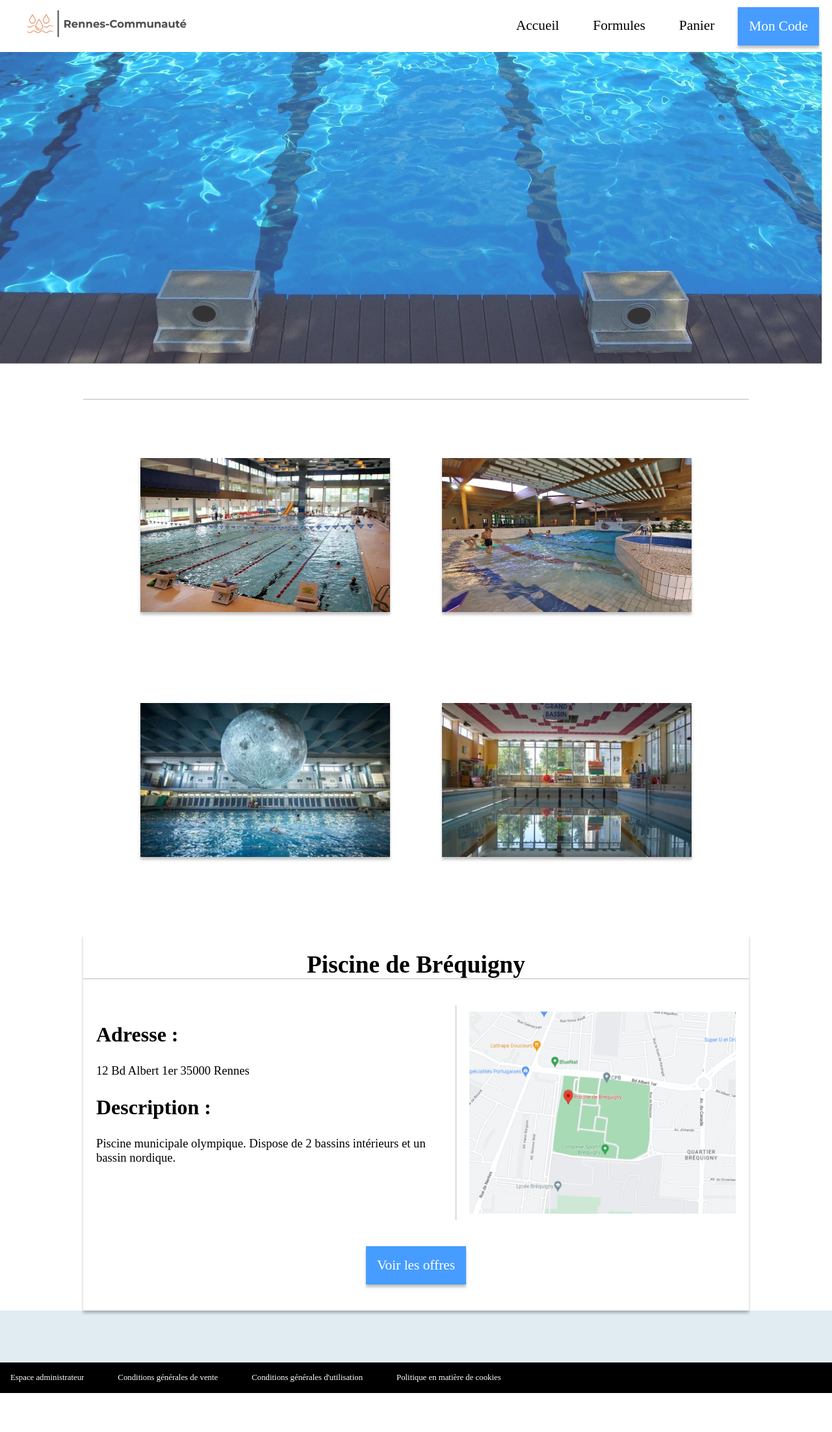
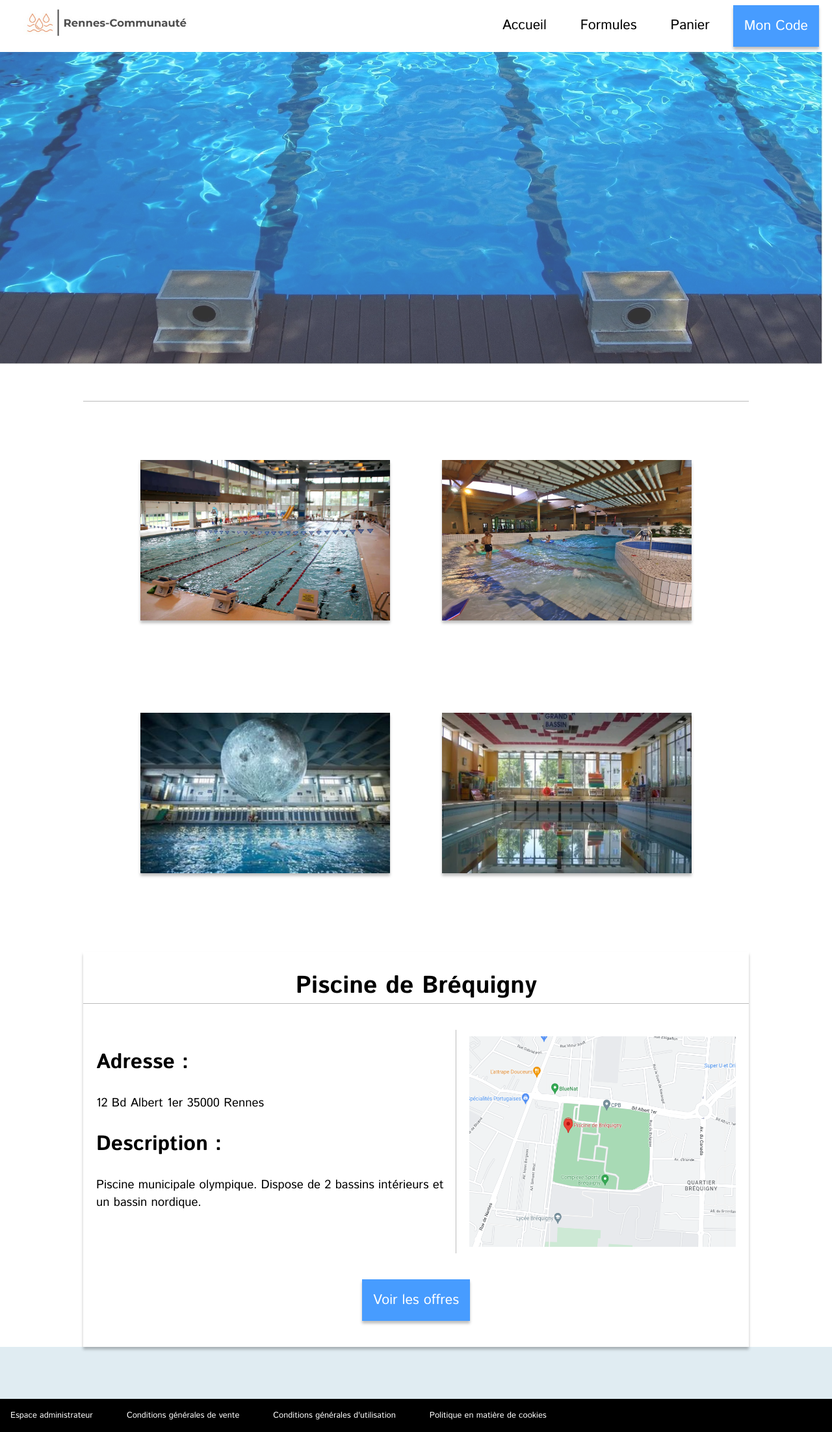
Before and after one commit to DroVz/SitePiscineRennes, a PHP site: page / in a window 1280 px wide. Shown: the whole page at 65% size. Before the commit the page ends 2144 px from the top, so only its background shows below. Run offline with PHP 8.4, Linux system fonts and the light colour scheme; data comes from the database, SQL or seed files in the repository.

Commit message:
Minor bug fixes

```diff
--- a/site/controllers/c_Redirection.php
+++ b/site/controllers/c_Redirection.php
@@ -1,6 +1,5 @@
 <?php
 
-require_once('admin/c_admin.php');
 require_once('c_CodeInformation.php');
 require_once('controllers/c_CodeController.php');
 require_once('controllers/admin/c_AdminController.php');
@@ -36,7 +35,7 @@ class Redirection
     public function codeRedirection()
     {
         // Création des controllers model
-        $codeController = new CodeController;
+        $codeController = new CodeController();
         $step = 'initial';
         if (isset($_GET['step'])) {
             $step = htmlspecialchars($_GET['step']);
@@ -106,7 +105,7 @@ class Redirection
 
     public function adminRedirection()
     {
-        $adminController = new AdminController;
+        $adminController = new AdminController();
         $step = 'view';
         if (isset($_GET['step'])) {
             $step = htmlspecialchars($_GET['step']);
@@ -166,7 +165,7 @@ class Redirection
     public function bookingRedirection()
     {
 
-        $bookingController = new BookingController;
+        $bookingController = new BookingController();
 
         $step = 'view';
         if (isset($_GET['step'])) {
--- a/site/view/layout.php
+++ b/site/view/layout.php
@@ -4,6 +4,9 @@
 <head>
     <meta charset="utf-8" />
     <title><?= $title ?></title>
+    <link rel="preconnect" href="https://fonts.googleapis.com">
+    <link rel="preconnect" href="https://fonts.gstatic.com" crossorigin>
+    <link href="https://fonts.googleapis.com/css2?family=Istok+Web:ital,wght@0,400;0,700;1,400&display=swap" rel="stylesheet">
     <link href="../view/style.css" rel="stylesheet" />
     <script src="view/script.js"></script>
 </head>
--- a/site/view/style.css
+++ b/site/view/style.css
@@ -2,7 +2,7 @@ body {
   margin: 0%;
   padding: 0%;
   background-color: #e0ecf2;
-  font-family: "Istok Web";
+  font-family: "Istok Web", "sans-serif";
 }
 
 /* Links */
@@ -11,8 +11,6 @@ a {
   text-align: center;
   padding: 16px;
   margin-right: 20px;
-
-  font-family: "Istok Web";
   font-size: 16pt;
   text-decoration: none;
   color: #000000;
```
